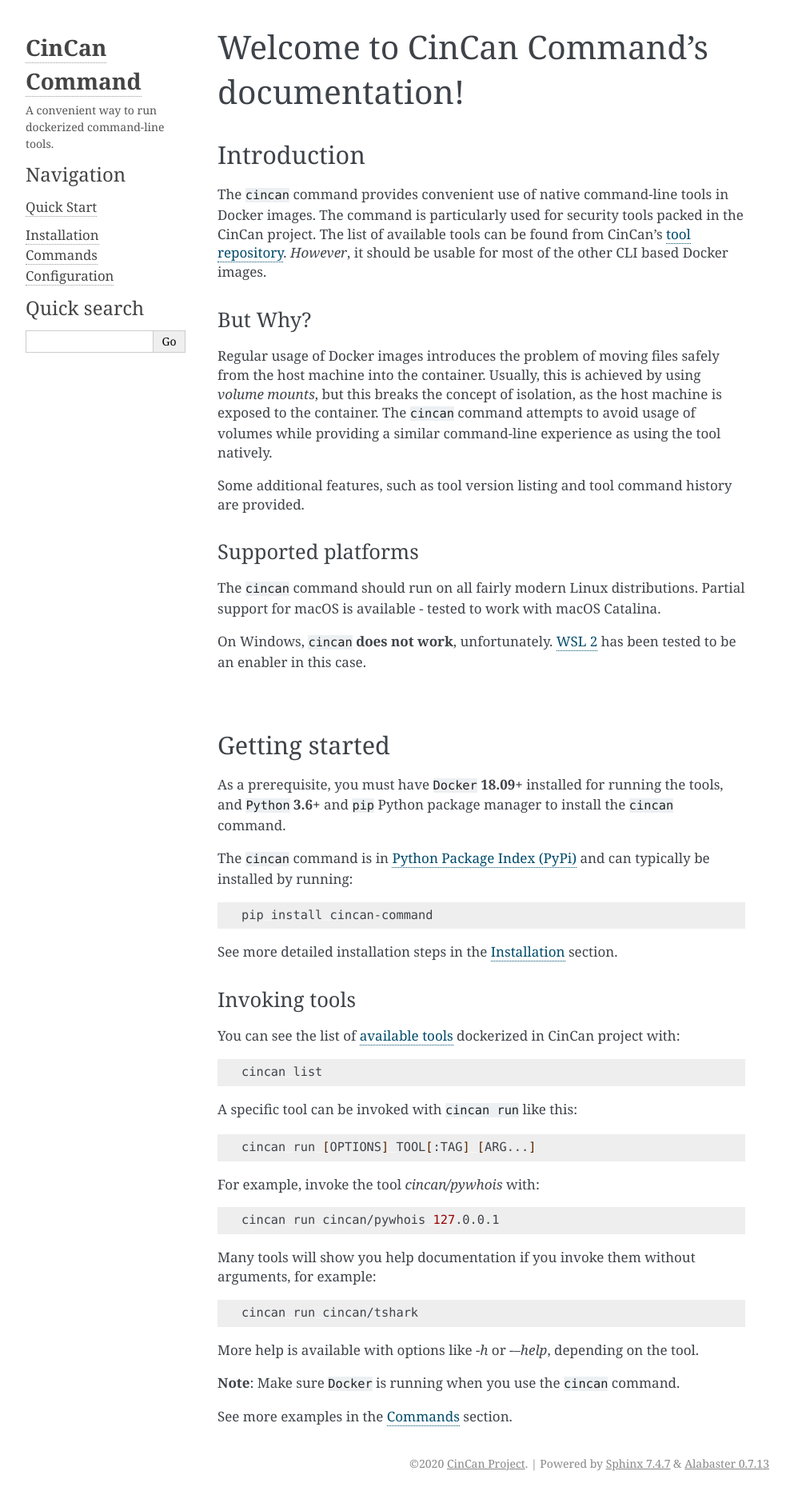
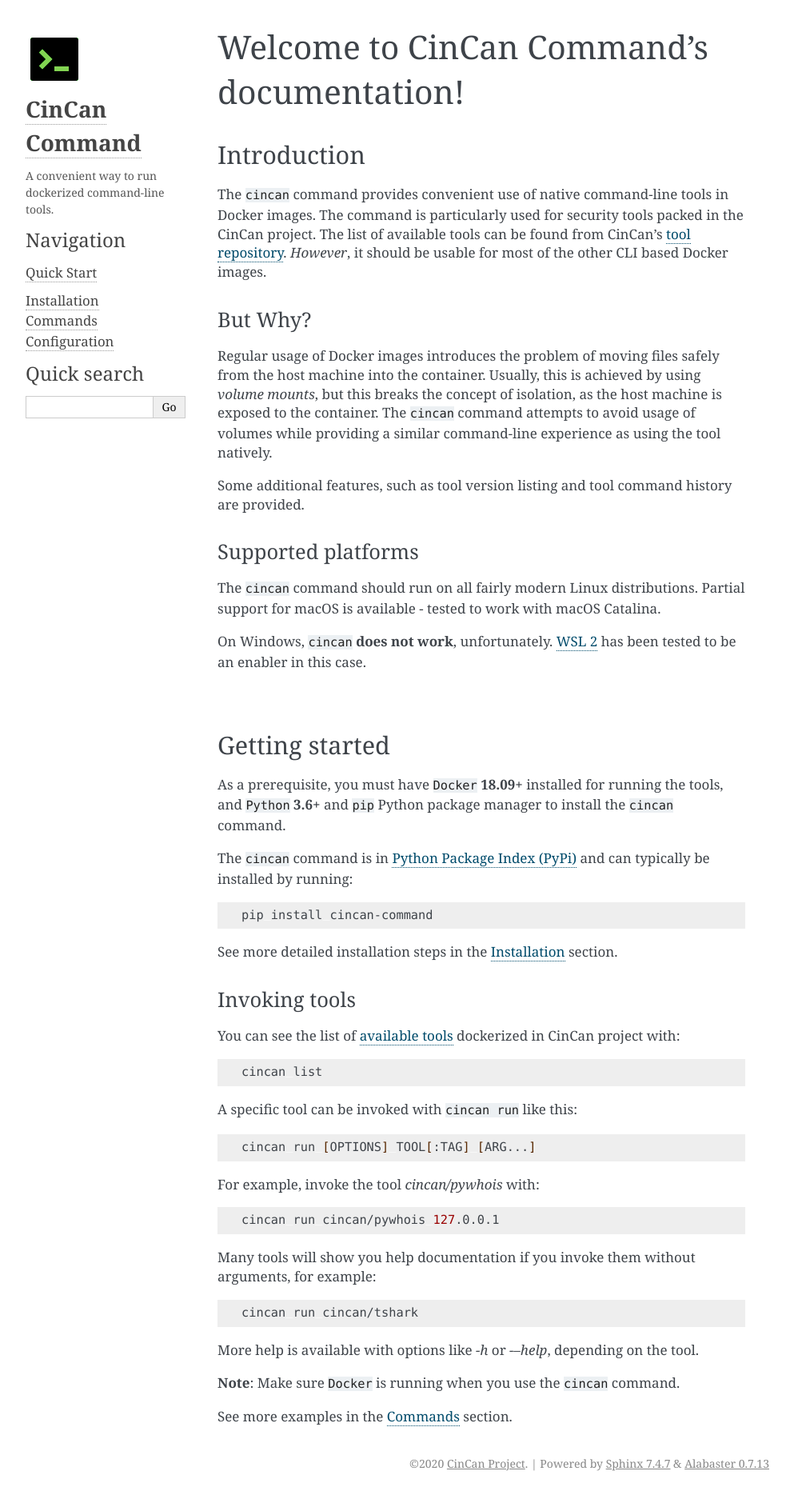
Before and after one commit to cincanproject/cincan-command, a Sphinx documentation site: the page built from docs/index.rst, in a window 1280 px wide. Shown: the whole page at 80% size, without its empty margins (148-1141 px from the left). Built offline with Sphinx 7.4.7, drawn with Linux system fonts in a browser that asks for light colours.

Commit message:
Added logo

```diff
--- a/docs/_static/custom.css
+++ b/docs/_static/custom.css
@@ -8,3 +8,7 @@
     -webkit-hyphens: none;
     hyphens: none;
 }
+
+div.sphinxsidebarwrapper p.logo {
+  text-align: left;
+}
--- a/docs/conf.py
+++ b/docs/conf.py
@@ -19,6 +19,9 @@
 html_theme_options = {
     "description": "A convenient way to run dockerized command-line tools.",
     # "fixed_sidebar": True,
+    "logo": "cincan-command.png",
+    "logo_name": True,
+    "logo_text_align": "left",
 }
 
 # -- General configuration ---------------------------------------------------
```
Also changed, not shown: docs/_static/cincan-command.png (added).
